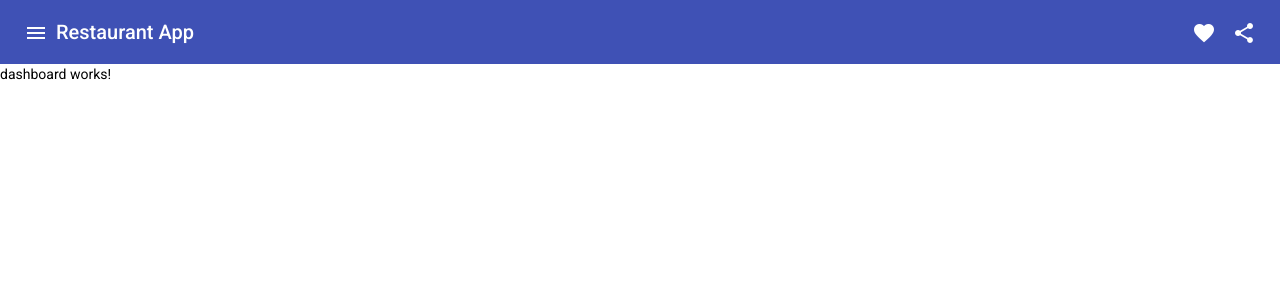
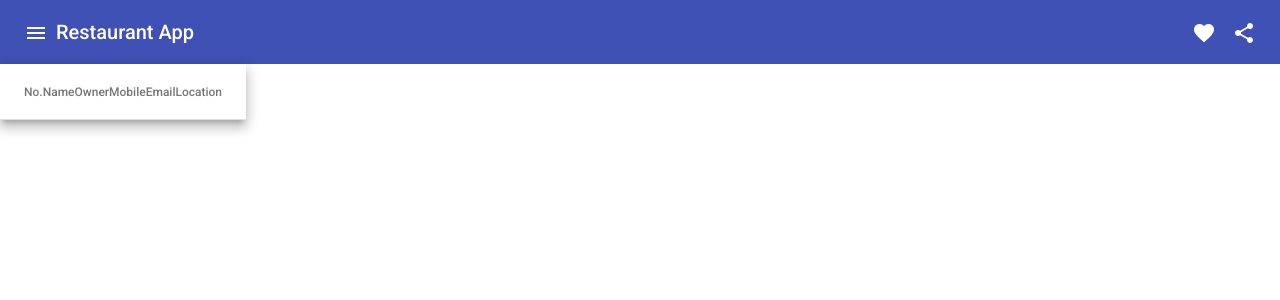
Before and after one commit to akhil888binoy/Restaurant_app, an Angular app: page / in a window 1280 px wide. Shown: the top 300 px of the page. Built offline with nearby package versions, Linux system fonts and the light colour scheme.

Commit message:
template of table

```diff
--- a/src/app/dashboard/dashboard.component.html
+++ b/src/app/dashboard/dashboard.component.html
@@ -1 +1,42 @@
-<p>dashboard works!</p>
+<table mat-table [dataSource]="allRestaurants" class="mat-elevation-z8">
+
+  <!--- Note that these columns can be defined in any order.
+        The actual rendered columns are set as a property on the row definition" -->
+
+  <!-- Position Column -->
+  <ng-container matColumnDef="id">
+    <th mat-header-cell *matHeaderCellDef> No. </th>
+    <td mat-cell *matCellDef="let element"> {{element.position}} </td>
+  </ng-container>
+
+  <!-- Name Column -->
+  <ng-container matColumnDef="name">
+    <th mat-header-cell *matHeaderCellDef> Name </th>
+    <td mat-cell *matCellDef="let element"> {{element.name}} </td>
+  </ng-container>
+
+  <!-- Weight Column -->
+  <ng-container matColumnDef="owner">
+    <th mat-header-cell *matHeaderCellDef> Owner </th>
+    <td mat-cell *matCellDef="let element"> {{element.weight}} </td>
+  </ng-container>
+
+  <!-- Symbol Column -->
+  <ng-container matColumnDef="mobile">
+    <th mat-header-cell *matHeaderCellDef> Mobile </th>
+    <td mat-cell *matCellDef="let element"> {{element.symbol}} </td>
+  </ng-container>
+
+  <ng-container matColumnDef="email">
+    <th mat-header-cell *matHeaderCellDef> Email </th>
+    <td mat-cell *matCellDef="let element"> {{element.symbol}} </td>
+  </ng-container>
+
+  <ng-container matColumnDef="location">
+    <th mat-header-cell *matHeaderCellDef> Location </th>
+    <td mat-cell *matCellDef="let element"> {{element.symbol}} </td>
+  </ng-container>
+
+  <tr mat-header-row *matHeaderRowDef="displayedColumns"></tr>
+  <tr mat-row *matRowDef="let row; columns: displayedColumns;"></tr>
+</table>
--- a/src/app/dashboard/dashboard.component.ts
+++ b/src/app/dashboard/dashboard.component.ts
@@ -6,7 +6,8 @@ import { Component, OnInit } from '@angular/core';
   styleUrls: ['./dashboard.component.css']
 })
 export class DashboardComponent implements OnInit {
-
+  allRestaurants: Restaurant[]=[];
+  displayedColumns: string[] = ['id', 'name', 'owner', 'mobile', 'email', 'location'];
   constructor() { }
 
   ngOnInit(): void {
```
